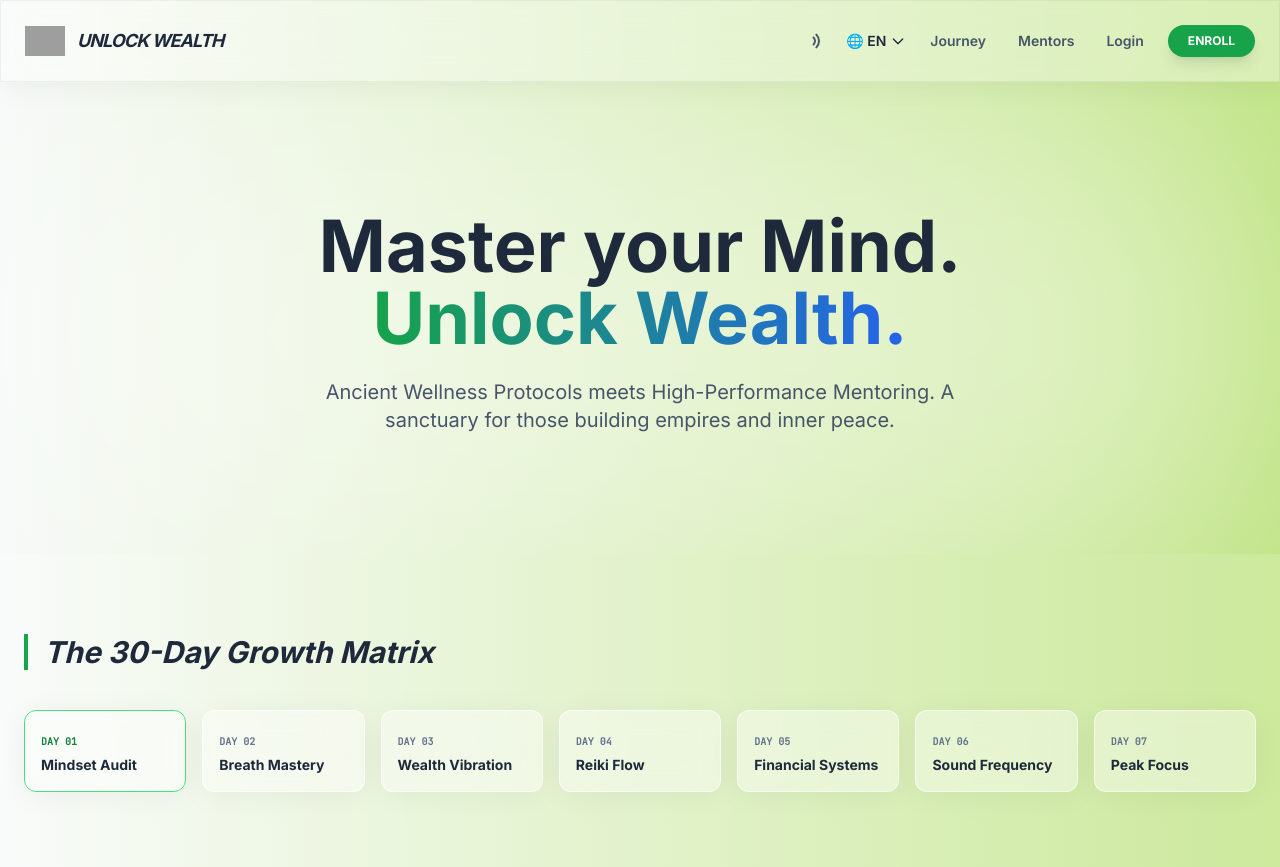
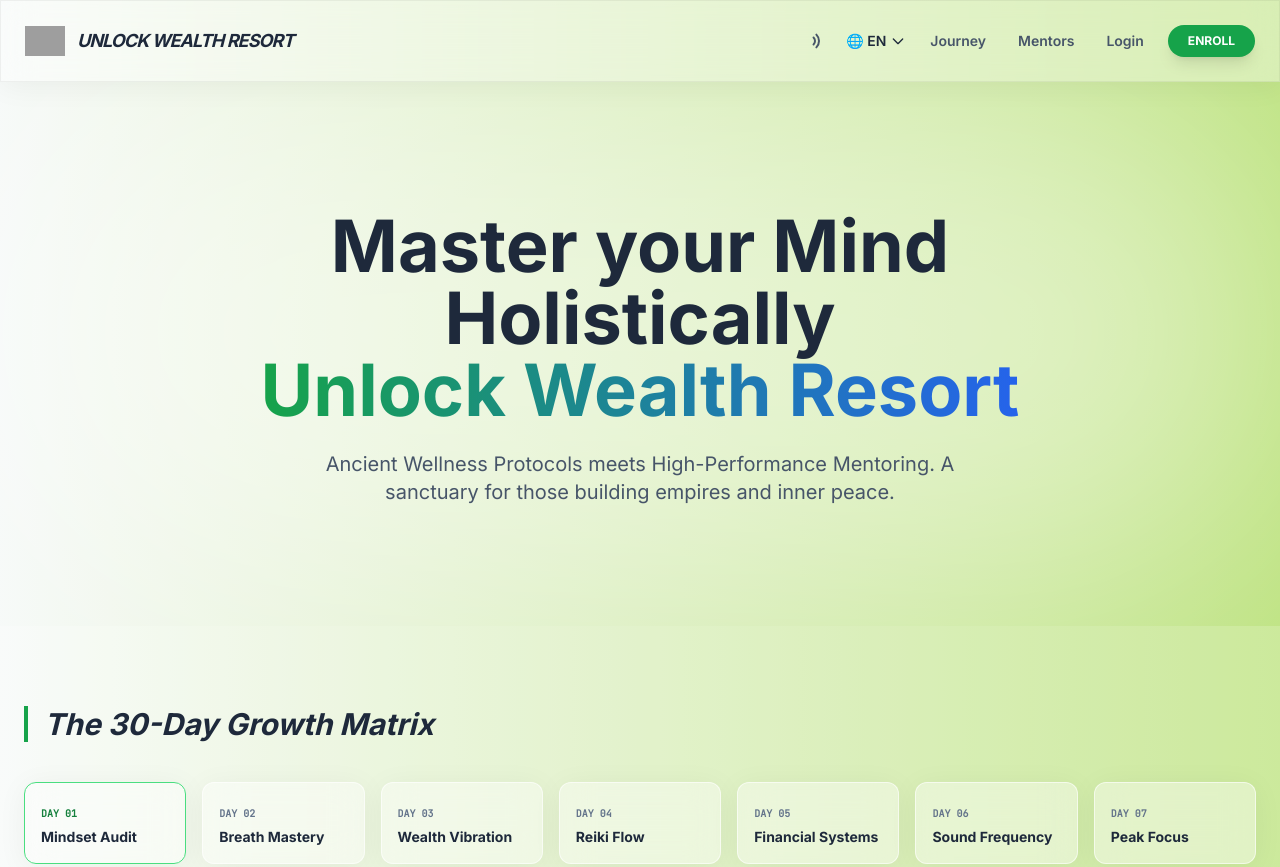
Before and after one commit to helenthant8/Unlock-Wealth-Resort-Academy-, a plain HTML site: page index.html in a window 1280 px wide. Shown: the top 867 px of the page. Drawn offline with nearby package versions, Linux system fonts and the light colour scheme; grey boxes are pictures that could not be loaded.

Commit message:
Update index.html

```diff
--- a/index.html
+++ b/index.html
@@ -48,7 +48,7 @@
         <div class="max-w-7xl mx-auto px-6 h-20 flex items-center justify-between">
             <div class="flex items-center gap-3">
                 <img src="https://i.imgur.com/your-logo-placeholder.png" alt="Logo" class="w-10 h-10 object-contain">
-                <span class="font-bold tracking-tighter text-lg uppercase italic hidden sm:block">Unlock Wealth</span>
+                <span class="font-bold tracking-tighter text-lg uppercase italic hidden sm:block">Unlock Wealth Resort</span>
             </div>
 
             <div class="flex items-center gap-6">
@@ -82,8 +82,8 @@
         <div class="absolute top-0 left-1/2 -translate-x-1/2 w-full h-[500px] bg-white/40 blur-[120px] rounded-full pointer-events-none"></div>
         <div class="max-w-4xl mx-auto text-center relative z-10">
             <h1 class="text-5xl md:text-7xl font-bold mb-6 leading-tight text-slate-800">
-                Master your Mind. <br/>
-                <span class="text-gradient font-black">Unlock Wealth.</span>
+                Master your Mind Holistically <br/>
+                <span class="text-gradient font-black">Unlock Wealth Resort</span>
             </h1>
             <p class="text-slate-600 text-lg md:text-xl mb-10 max-w-2xl mx-auto font-medium">
                 Ancient Wellness Protocols meets High-Performance Mentoring. A sanctuary for those building empires and inner peace.
```
